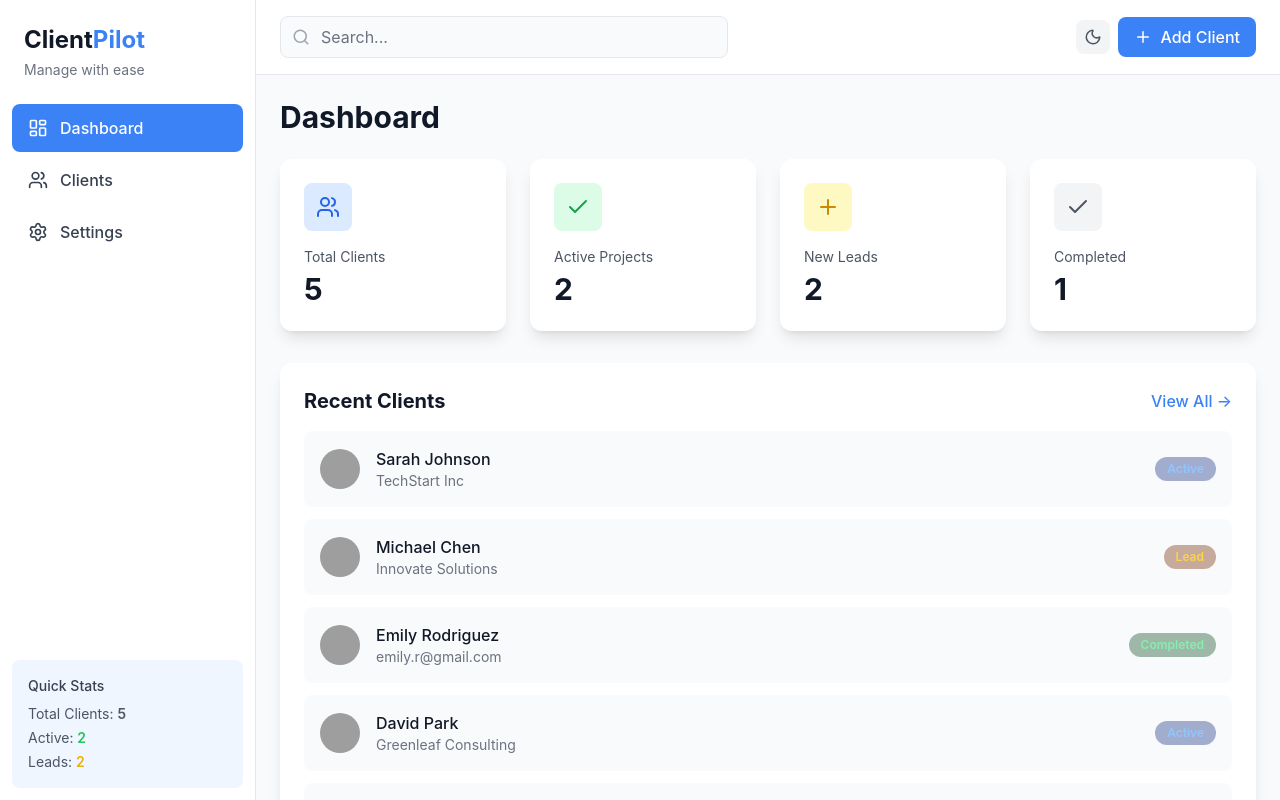
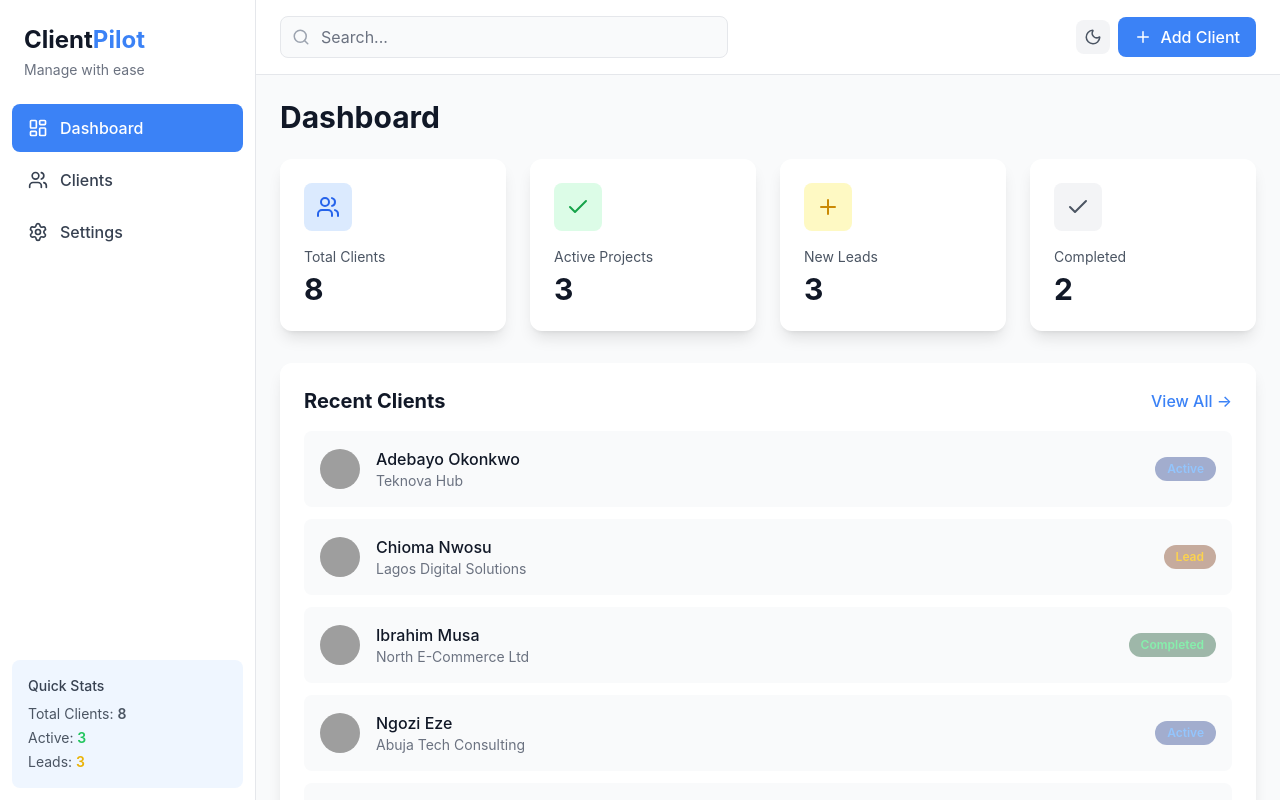
Before and after one commit to Idraezy/client-pilot, a React (Vite) app: page / in a window 1280 px wide. Built offline with nearby package versions, Linux system fonts and the light colour scheme; grey boxes are pictures that could not be loaded.

Commit message:
Updated mockData.ts

```diff
--- a/src/mockData.ts
+++ b/src/mockData.ts
@@ -1,59 +1,92 @@
-// mockData.ts - UPDATED
+// mockData.ts - UPDATED with Nigerian Clients
 import type { Client } from './types';
 
 export const MOCK_CLIENTS: Client[] = [
   {
     id: '1',
-    name: 'Sarah Johnson',
-    email: 'sarah.j@techstart.com',
-    phone: '+1 (555) 123-4567',
-    company: 'TechStart Inc',
+    name: 'Adebayo Okonkwo',
+    email: 'adebayo@teknovahub.ng',
+    phone: '+234 803 456 7890',
+    company: 'Teknova Hub',
     status: 'Active',
-    notes: 'Working on website redesign project. Prefers email communication. Next meeting scheduled for next Tuesday.',
+    notes: 'Working on e-commerce platform development. Prefers WhatsApp communication. Next meeting scheduled for next Tuesday at 2pm WAT.',
     createdAt: '2024-01-15T10:30:00Z',
-    profileImage: 'https://i.pravatar.cc/150?img=5' // Sample profile image
+    profileImage: 'https://i.pravatar.cc/150?img=12'
   },
   {
     id: '2',
-    name: 'Michael Chen',
-    email: 'mchen@innovate.io',
-    phone: '+1 (555) 234-5678',
-    company: 'Innovate Solutions',
+    name: 'Chioma Nwosu',
+    email: 'chioma.nwosu@lagosdigital.com',
+    phone: '+234 810 234 5678',
+    company: 'Lagos Digital Solutions',
     status: 'Lead',
-    notes: 'Interested in digital marketing services. Requested proposal. Budget: $5k-10k.',
+    notes: 'Interested in website redesign and digital marketing services. Requested proposal. Budget: ₦2M-₦5M. Referral from Adebayo.',
     createdAt: '2024-01-18T14:20:00Z',
-    profileImage: 'https://i.pravatar.cc/150?img=12'
+    profileImage: 'https://i.pravatar.cc/150?img=9'
   },
   {
     id: '3',
-    name: 'Emily Rodriguez',
-    email: 'emily.r@gmail.com',
-    phone: '+1 (555) 345-6789',
+    name: 'Ibrahim Musa',
+    email: 'ibrahim@northecommerce.ng',
+    phone: '+234 706 789 0123',
+    company: 'North E-Commerce Ltd',
     status: 'Completed',
-    notes: 'Logo design project completed successfully. Very satisfied with results. May return for branding work.',
+    notes: 'Mobile app development project completed successfully. Very satisfied with results. May return for maintenance contract.',
     createdAt: '2023-12-10T09:15:00Z',
-    profileImage: 'https://i.pravatar.cc/150?img=9'
+    profileImage: 'https://i.pravatar.cc/150?img=13'
   },
   {
     id: '4',
-    name: 'David Park',
-    email: 'david@greenleaf.com',
-    phone: '+1 (555) 456-7890',
-    company: 'Greenleaf Consulting',
+    name: 'Ngozi Eze',
+    email: 'ngozi@abujatech.com.ng',
+    phone: '+234 815 567 8901',
+    company: 'Abuja Tech Consulting',
     status: 'Active',
-    notes: 'Monthly retainer for content creation. Invoiced on the 1st of each month. Very responsive.',
+    notes: 'Monthly retainer for IT consulting and software development. Invoiced on the 1st of each month. Very responsive and professional.',
     createdAt: '2023-11-05T16:45:00Z',
-    profileImage: 'https://i.pravatar.cc/150?img=13'
+    profileImage: 'https://i.pravatar.cc/150?img=5'
   },
   {
     id: '5',
-    name: 'Jessica Martinez',
-    email: 'jmartinez@startup.co',
-    phone: '+1 (555) 567-8901',
-    company: 'Startup Co',
+    name: 'Oluwaseun Adeyemi',
+    email: 'seun@phstartup.ng',
+    phone: '+234 803 345 6789',
+    company: 'Port Harcourt Startup Hub',
     status: 'Lead',
-    notes: 'Referred by Sarah Johnson. Looking for complete brand identity package. Following up next week.',
+    notes: 'Referred by Ibrahim Musa. Looking for complete brand identity and web presence package. Following up next week.',
     createdAt: '2024-01-20T11:00:00Z',
+    profileImage: 'https://i.pravatar.cc/150?img=14'
+  },
+  {
+    id: '6',
+    name: 'Fatima Bello',
+    email: 'fatima@innovatekano.com',
+    phone: '+234 812 456 7890',
+    company: 'Innovate Kano',
+    status: 'Active',
+    notes: 'EdTech platform development ongoing. Weekly standups every Friday. Payment in milestones - currently on phase 2 of 4.',
+    createdAt: '2024-01-10T08:30:00Z',
     profileImage: 'https://i.pravatar.cc/150?img=10'
+  },
+  {
+    id: '7',
+    name: 'Chukwuemeka Obi',
+    email: 'emeka.obi@enogutech.ng',
+    phone: '+234 807 654 3210',
+    company: 'Enugu Tech Ventures',
+    status: 'Lead',
+    notes: 'Interested in custom CRM solution. Had initial consultation. Waiting for requirements document. Budget approved.',
+    createdAt: '2024-01-22T13:15:00Z',
+    profileImage: 'https://i.pravatar.cc/150?img=15'
+  },
+  {
+    id: '8',
+    name: 'Aisha Mohammed',
+    email: 'aisha@kadstartups.com.ng',
+    phone: '+234 813 789 0123',
+    status: 'Completed',
+    notes: 'Logo design and branding materials delivered. Client very happy with the outcome. Paid in full. Recommended us to 3 other businesses.',
+    createdAt: '2023-12-28T10:00:00Z',
+    profileImage: 'https://i.pravatar.cc/150?img=47'
   }
 ];
```
